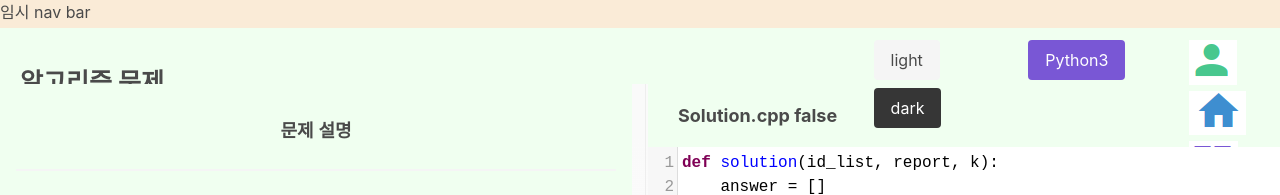
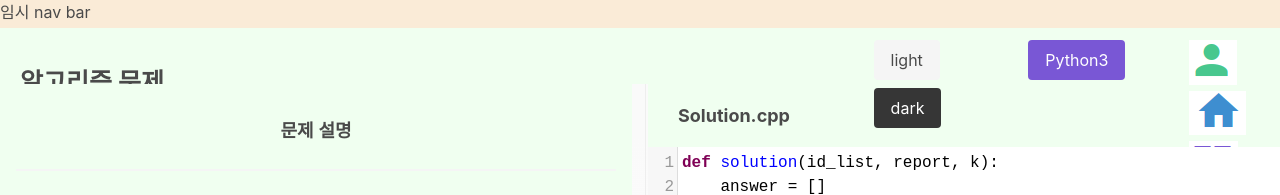
Before and after one commit to COALA-Web/COALA-Problem-Solving, a Vue app in the folder problem_solving/: page / in a window 1280 px wide. Shown: the top 195 px of the page. Built offline with nearby package versions, Linux system fonts and the light colour scheme.

Commit message:
Chore vertical variable name change

```diff
--- a/problem_solving/src/App.vue
+++ b/problem_solving/src/App.vue
@@ -92,10 +92,11 @@
       </div>
       <div class="run-section" :style="runStyle">
         <div class="editor-section">
-          <h6 class="editor-section-title"><b>Solution.cpp {{click}}</b></h6>
+          <h6 class="editor-section-title"><b>Solution.cpp </b></h6>
           <div class="editor-section-contents">
             <textarea v-model="content" id="editor"></textarea>
           </div>
+
         </div>
       </div>
     </div>
@@ -145,7 +146,7 @@ export default {
       topic : "알고리즘 문제",
       content: 'def solution(id_list, report, k):\n\tanswer = []\n\treturn answer\n',
       language: "Python3",
-      click: false,
+      verticalClick: false,
       counter: 0,
 
 
@@ -189,11 +190,11 @@ export default {
       this.cm.setOption('value',this.content);
     },
     verticalMsdwn(){
-      this.click = true;
+      this.verticalClick = true;
       console.log('d');
     },
     verticalMsup(){
-      this.click = false;
+      this.verticalClick = false;
     },
     verticalMove(event){
       let mouseX = event.clientX;
@@ -205,7 +206,7 @@ export default {
       // console.log(100-widthPercent+gutterPercent);
 
 
-      if(this.click == true){
+      if(this.verticalClick == true){
         console.log('work');
         this.guideStyle.width=(widthPercent-halfGutterPercent)+'%';
         this.runStyle.width=(100-widthPercent-halfGutterPercent) + '%';
```
